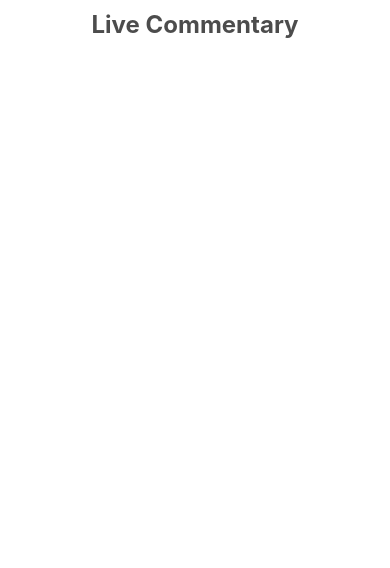
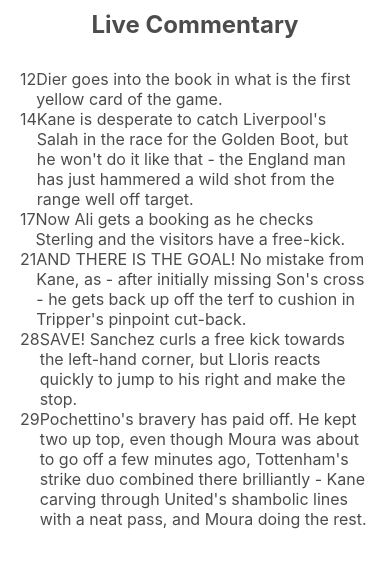
Before and after one commit to cbettridge/Fantastec, a React Native app: screen / in a window 390 px wide. Shown: the top 568 px of the page. Built offline with nearby package versions, Linux system fonts and the light colour scheme.

Commit message:
created commentary list components

```diff
--- a/src/App.tsx
+++ b/src/App.tsx
@@ -3,12 +3,14 @@
 
 import model from '../model.json';
 import Header from './components/header';
+import Commentary from './components/commentary';
 
 const App = () => {
   return (
     <>
       <SafeAreaView>
         <Header />
+        <Commentary commentary={model} />
       </SafeAreaView>
     </>
   );
--- /dev/null
+++ b/src/components/commentary/index.tsx
@@ -0,0 +1,13 @@
+import React from 'react';
+
+import CommentaryList from '../commentaryList';
+import {ICommentary} from '../../types';
+
+interface IProps {
+  commentary: ICommentary[];
+}
+const Commentary = ({commentary}: IProps) => {
+  return <CommentaryList commentary={commentary} />;
+};
+
+export default Commentary;
--- /dev/null
+++ b/src/components/commentaryList/index.tsx
@@ -0,0 +1,25 @@
+import React from 'react';
+import {FlatList} from 'react-native';
+
+import CommentaryListItem from '../commentaryListItem';
+import {ICommentary} from '../../types';
+import styles from './styles';
+
+interface IProps {
+  commentary: ICommentary[];
+}
+const CommentaryList = ({commentary}: IProps) => {
+  return (
+    <FlatList
+      style={styles.list}
+      data={commentary}
+      keyExtractor={item => item.id}
+      renderItem={({item}) => {
+        return <CommentaryListItem item={item} />;
+      }}
+      initialNumToRender={commentary.length}
+    />
+  );
+};
+
+export default CommentaryList;
--- /dev/null
+++ b/src/components/commentaryList/styles.ts
@@ -0,0 +1,11 @@
+import {StyleSheet, ViewStyle} from 'react-native';
+
+interface IStyles {
+  list: ViewStyle;
+}
+
+export default StyleSheet.create<IStyles>({
+  list: {
+    padding: 20,
+  },
+});
--- /dev/null
+++ b/src/components/commentaryListItem/index.tsx
@@ -0,0 +1,22 @@
+import React from 'react';
+import {View} from 'react-native';
+
+import Typography from '../typography';
+import {ICommentary} from '../../types';
+import styles from './styles';
+
+interface IProps {
+  item: ICommentary;
+}
+const CommentaryListItem = ({item}: IProps) => {
+  return (
+    <View style={styles.container}>
+      <View>
+        <Typography variant="body">{item.minute}</Typography>
+      </View>
+      <Typography variant="body">{item.commentary}</Typography>
+    </View>
+  );
+};
+
+export default CommentaryListItem;
--- /dev/null
+++ b/src/components/commentaryListItem/styles.ts
@@ -0,0 +1,11 @@
+import {StyleSheet, ViewStyle} from 'react-native';
+
+interface IStyles {
+  container: ViewStyle;
+}
+
+export default StyleSheet.create<IStyles>({
+  container: {
+    flexDirection: 'row',
+  },
+});
--- /dev/null
+++ b/src/types.ts
@@ -0,0 +1,6 @@
+export interface ICommentary {
+  id: string;
+  minute: string;
+  commentary: string;
+  keyMoment: string | null;
+}
```
